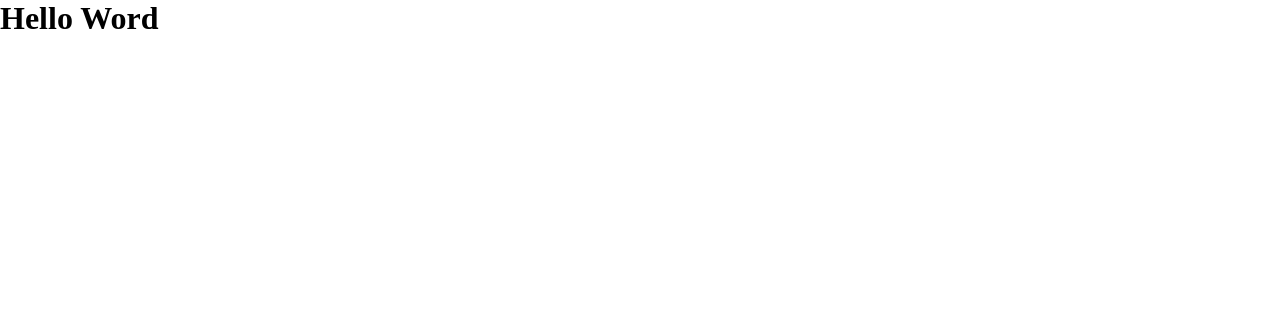
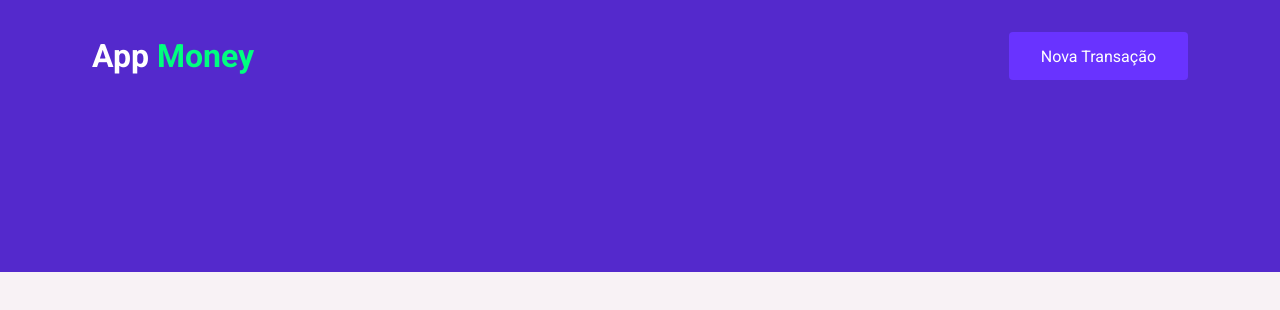
Before and after one commit to pettersonPadilha/app-money, a React (Create React App) app: page / in a window 1280 px wide. Shown: the top 310 px of the page. Built offline with nearby package versions, Linux system fonts and the light colour scheme.

Commit message:
Header da página

```diff
--- a/public/index.html
+++ b/public/index.html
@@ -1,8 +1,11 @@
 <!DOCTYPE html>
 <html lang="en">
   <head>
+    <link rel="preconnect" href="https://fonts.gstatic.com" crossorigin>
     <meta charset="utf-8" />
     <meta name="viewport" content="width=device-width, initial-scale=1" />
+    <link rel="shortcut icon" href="./logo.png" type="image/x-icon">
+    <link href="https://fonts.googleapis.com/css2?family=Roboto:ital,wght@0,100;0,300;0,400;0,500;0,700;0,900;1,100;1,300;1,400;1,500;1,700;1,900&display=swap" rel="stylesheet"/>
     <title>App Money</title>
   </head>
   <body>
--- a/src/App.tsx
+++ b/src/App.tsx
@@ -1,10 +1,11 @@
+import { Header } from "./components/Header";
 import { GlobalStyle } from "./styles/global";
 
 export  function App() {
   return (
-    <div className="App">
-      <h1>Hello Word</h1>
+    <>
+      <Header/>
       <GlobalStyle/>
-    </div>
+    </>
   );
 }
--- /dev/null
+++ b/src/components/Header/index.tsx
@@ -0,0 +1,12 @@
+import { Container, Content } from "./styles";
+
+export function Header() {
+    return(
+        <Container>
+            <Content>
+            <h1>App <span>Money</span> </h1>
+            <button type="button">Nova Transação</button>
+            </Content>
+        </Container>
+    );
+}
--- /dev/null
+++ b/src/components/Header/styles.ts
@@ -0,0 +1,36 @@
+import styled from 'styled-components';
+
+export const Container = styled.header`
+    background-color: var(--blue)
+
+`
+export const Content = styled.div`
+    max-width: 1128px;
+    margin: 0 auto;
+    padding: 2rem 1rem 12rem;
+    display: flex;
+    align-items: center;
+    justify-content: space-between;
+
+    button {
+       font-size: 1rem;
+       color: #fff;
+       background: var(--blue-light);
+       border: 0;
+       padding: 0 2rem;
+       border-radius: 0.25rem;
+       height: 3rem;
+       transition: filter 0.2s;
+       &:hover {
+           filter: blur(0.8px);
+       }
+    }
+    h1 {
+        color: white;
+    }
+    span {
+        color: #00FF7F	;
+    }
+
+
+`
--- a/src/styles/global.ts
+++ b/src/styles/global.ts
@@ -1,8 +1,8 @@
 import {createGlobalStyle} from 'styled-components';
 
 export const GlobalStyle =  createGlobalStyle`
-
---red : #e52e4d;
+:root {
+  --red : #e52e4d;
 --blue: #5429cc;
 
 --blue-light: #6933ff;
@@ -12,6 +12,8 @@ export const GlobalStyle =  createGlobalStyle`
 
 --background: #f8f2f5;
 --shape:#ffffff;
+}
+
 
 
 * {
@@ -35,6 +37,15 @@ body {
     -webkit-font-smoothing: antialiased;
 }
 
+body, input, textarea, button {
+  font-family: "Roboto", sans-serif;
+  font-weight: 400;
+}
+
+h1, h2 ,h3 ,h4 ,h5, h6, strong {
+  font-weight: 600;
+}
+
 button {
   cursor: pointer;
 }
```
Also changed, not shown: public/logo.png (added).
